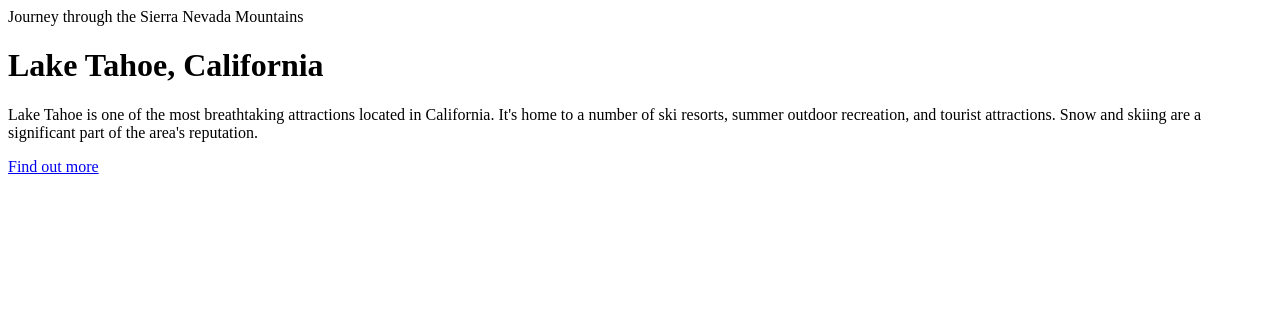
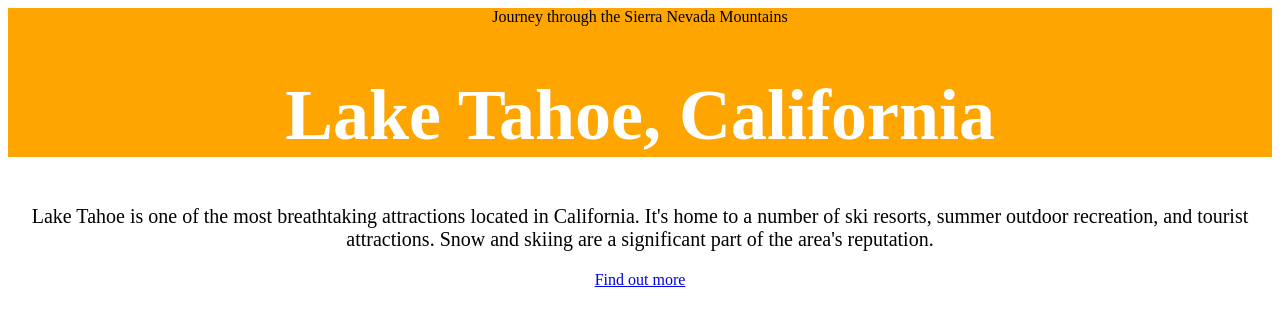
Before and after one commit to anshulg8/Lake-Tahoe, a plain HTML site: page index.html in a window 1280 px wide. Drawn offline with Linux system fonts and the light colour scheme.

Commit message:
Links external stylesheet

```diff
--- /dev/null
+++ b/CSS/style.css
@@ -0,0 +1,16 @@
+body{
+	text-align: center;
+}
+
+h1{
+	font-size: 72px;
+	color: white;
+}
+
+header{
+	background-color: orange;
+}
+
+p{
+	font-size: 20px;
+}
--- a/index.html
+++ b/index.html
@@ -2,6 +2,7 @@
 <html>
   <head>
     <title>Lake Tahoe</title>
+    <link rel="stylesheet" href="CSS/style.css">
   </head>
   <body>
     <header>
```
